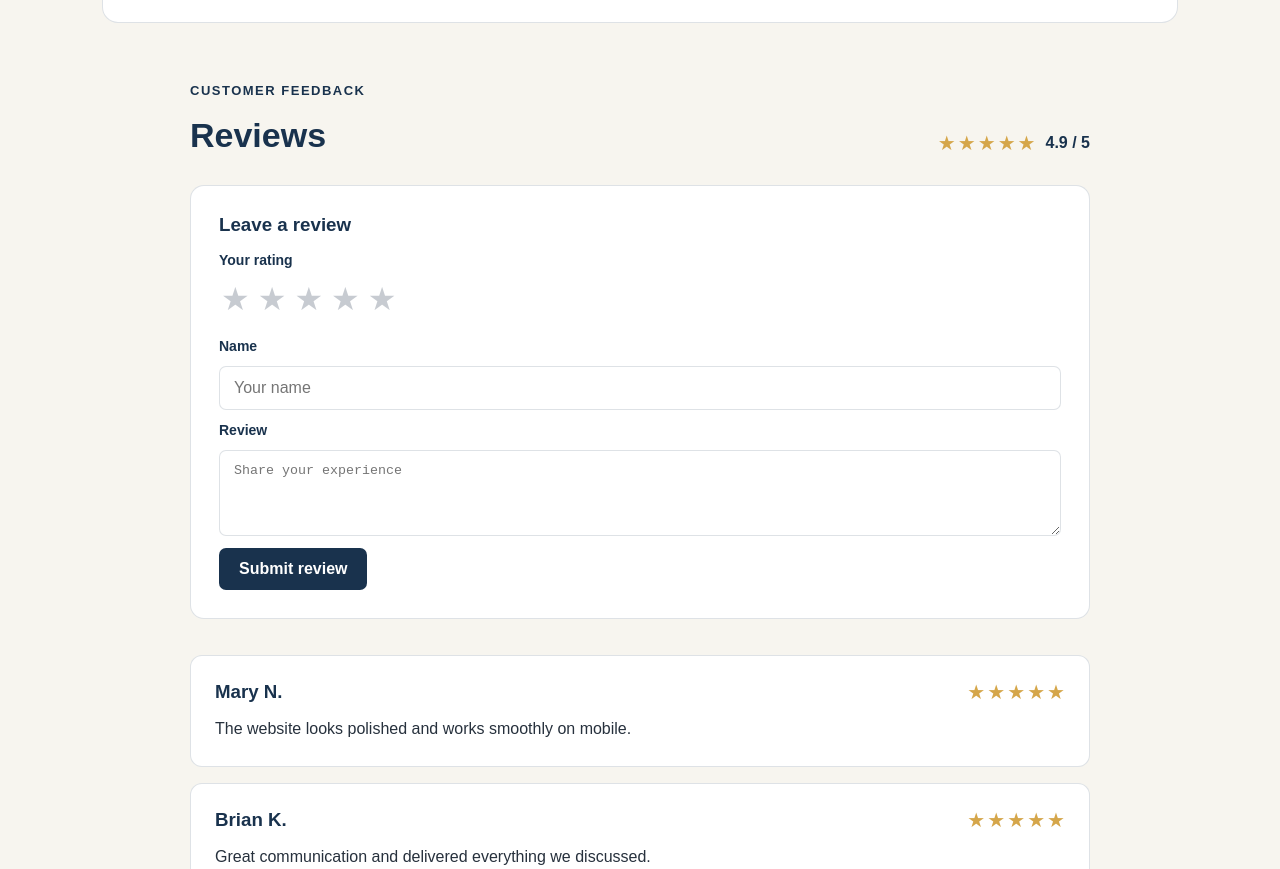
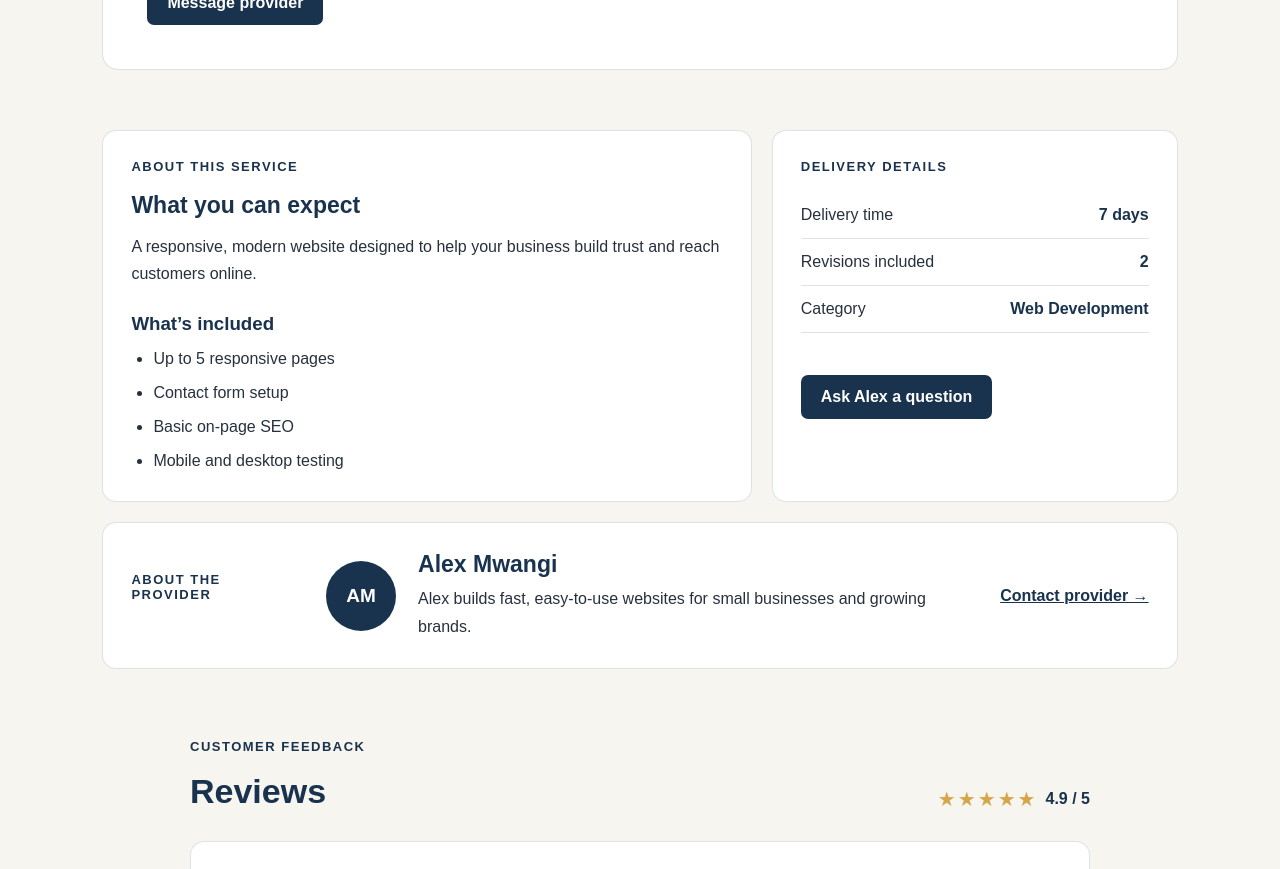
Before and after one commit to Oroko-bilhah/service-marketplace, a React (Vite) app: page /service-marketplace/service/1 in a window 1280 px wide. Shown: the part 420-1289 px from the top of the page. Built offline with nearby package versions, Linux system fonts and the light colour scheme.

Commit message:
feat: add detailed information to service pages

```diff
--- a/src/App.css
+++ b/src/App.css
@@ -218,6 +218,21 @@ body {
 .star-rating .star.filled, .rating-picker button.selected { color: var(--color-gold); }
 .star-rating .star { font-size: 20px; }
 .detail-price { color: var(--color-navy); font-size: 24px; }
+.price-caption { display: block; margin-top: 4px; color: var(--color-slate); font-size: 13px; }
+.service-info-grid { display: grid; grid-template-columns: minmax(0, 1.6fr) minmax(250px, 1fr); gap: 20px; max-width: 1100px; margin: 0 auto 70px; }
+.service-info-card { padding: 28px; border: 1px solid var(--color-border); border-radius: 14px; background: var(--color-white); }
+.service-info-card h2 { margin-bottom: 14px; color: var(--color-navy); font-size: 23px; }
+.service-description > p:not(.eyebrow), .provider-bio p:not(.eyebrow) { color: var(--color-slate); line-height: 1.7; }
+.service-description h3 { margin: 26px 0 12px; color: var(--color-navy); }
+.service-description ul { display: grid; gap: 10px; padding-left: 22px; color: var(--color-slate); line-height: 1.5; }
+.service-facts dl { display: grid; gap: 0; margin: 12px 0 22px; }
+.service-facts dl > div { display: flex; justify-content: space-between; gap: 14px; padding: 14px 0; border-bottom: 1px solid var(--color-border); }
+.service-facts dt { color: var(--color-slate); }
+.service-facts dd { color: var(--color-navy); font-weight: 700; text-align: right; }
+.provider-bio { display: flex; grid-column: 1 / -1; align-items: center; gap: 22px; }
+.provider-bio .provider-avatar { flex: 0 0 70px; margin: 0; }
+.provider-bio h2 { margin-bottom: 7px; }
+.provider-bio > a { margin-left: auto; color: var(--color-navy); font-weight: 700; white-space: nowrap; }
 .reviews-section { max-width: 900px; margin: 0 auto; }
 .reviews-heading { display: flex; justify-content: space-between; align-items: end; margin-bottom: 30px; }
 .reviews-heading h2 { color: var(--color-navy); font-size: 34px; }
@@ -931,6 +946,9 @@ button, a, input { transition: color .2s ease, background-color .2s ease, border
   .service-details-page { padding: 38px 6% 70px; }
   .service-detail-summary { margin: 28px 0 44px; padding: 28px 22px; }
   .service-detail-summary h1 { font-size: 34px; }
+  .service-info-grid { grid-template-columns: 1fr; margin-bottom: 50px; }
+  .provider-bio { align-items: flex-start; flex-wrap: wrap; }
+  .provider-bio > a { width: 100%; margin-left: 92px; }
   .reviews-heading { align-items: flex-start; flex-direction: column; gap: 16px; }
   .review-form { padding: 22px; }
   .review-card-heading { align-items: flex-start; flex-direction: column; gap: 8px; }
--- a/src/ServiceDetails.jsx
+++ b/src/ServiceDetails.jsx
@@ -58,7 +58,33 @@ function ServiceDetails() {
         <p>By {service.provider}</p>
         <div className="detail-rating"><StarRating value={Math.round(service.rating)} /><strong>{service.rating.toFixed(1)}</strong><span>({reviews.length} reviews)</span></div>
         <strong className="detail-price">Ksh {service.price}</strong>
+        <span className="price-caption">One-time service price</span>
         <Link className="contact-provider" to={`/inbox?serviceId=${service.id}`}>Message provider</Link>
+      </section>
+
+      <section className="service-info-grid">
+        <article className="service-info-card service-description">
+          <p className="eyebrow">ABOUT THIS SERVICE</p>
+          <h2>What you can expect</h2>
+          <p>{service.description}</p>
+          <h3>What’s included</h3>
+          <ul>{service.includes.map((item) => <li key={item}>{item}</li>)}</ul>
+        </article>
+        <aside className="service-info-card service-facts">
+          <p className="eyebrow">DELIVERY DETAILS</p>
+          <dl>
+            <div><dt>Delivery time</dt><dd>{service.deliveryTime}</dd></div>
+            <div><dt>Revisions included</dt><dd>{service.revisions}</dd></div>
+            <div><dt>Category</dt><dd>{service.category}</dd></div>
+          </dl>
+          <Link className="contact-provider" to={`/inbox?serviceId=${service.id}`}>Ask {service.provider.split(" ")[0]} a question</Link>
+        </aside>
+        <article className="service-info-card provider-bio">
+          <p className="eyebrow">ABOUT THE PROVIDER</p>
+          <div className="provider-avatar">{service.provider.split(" ").map((part) => part[0]).join("")}</div>
+          <div><h2>{service.provider}</h2><p>{service.providerBio}</p></div>
+          <Link to={`/inbox?serviceId=${service.id}`}>Contact provider →</Link>
+        </article>
       </section>
 
       <section className="reviews-section">
--- a/src/data/services.js
+++ b/src/data/services.js
@@ -4,6 +4,11 @@ export const services = [
     title: "Modern Business Website",
     provider: "Alex Mwangi",
     category: "Web Development",
+    description: "A responsive, modern website designed to help your business build trust and reach customers online.",
+    deliveryTime: "7 days",
+    revisions: 2,
+    includes: ["Up to 5 responsive pages", "Contact form setup", "Basic on-page SEO", "Mobile and desktop testing"],
+    providerBio: "Alex builds fast, easy-to-use websites for small businesses and growing brands.",
     price: 10150,
     rating: 4.9,
     reviews: [
@@ -16,6 +21,11 @@ export const services = [
     title: "Professional Brand Logo",
     provider: "Sarah Wanjiku",
     category: "Graphic Design",
+    description: "A distinctive logo and starter brand kit created to give your business a consistent visual identity.",
+    deliveryTime: "4 days",
+    revisions: 3,
+    includes: ["Three initial logo concepts", "Final logo in PNG and SVG", "Light and dark variations", "Basic color palette"],
+    providerBio: "Sarah is a brand designer who helps businesses express their personality through clear visual design.",
     price: 12000,
     rating: 4.8,
     reviews: [
@@ -28,6 +38,11 @@ export const services = [
     title: "Professional Event Photography",
     provider: "Daniel Otieno",
     category: "Photography",
+    description: "Event photography focused on candid moments, key highlights, and polished images ready to share.",
+    deliveryTime: "5 days",
+    revisions: 1,
+    includes: ["Up to 2 hours of event coverage", "At least 40 edited digital photos", "Private online gallery", "High-resolution downloads"],
+    providerBio: "Daniel photographs events and portraits, with an emphasis on natural moments and clean editing.",
     price: 500,
     rating: 4.9,
     reviews: [
```
